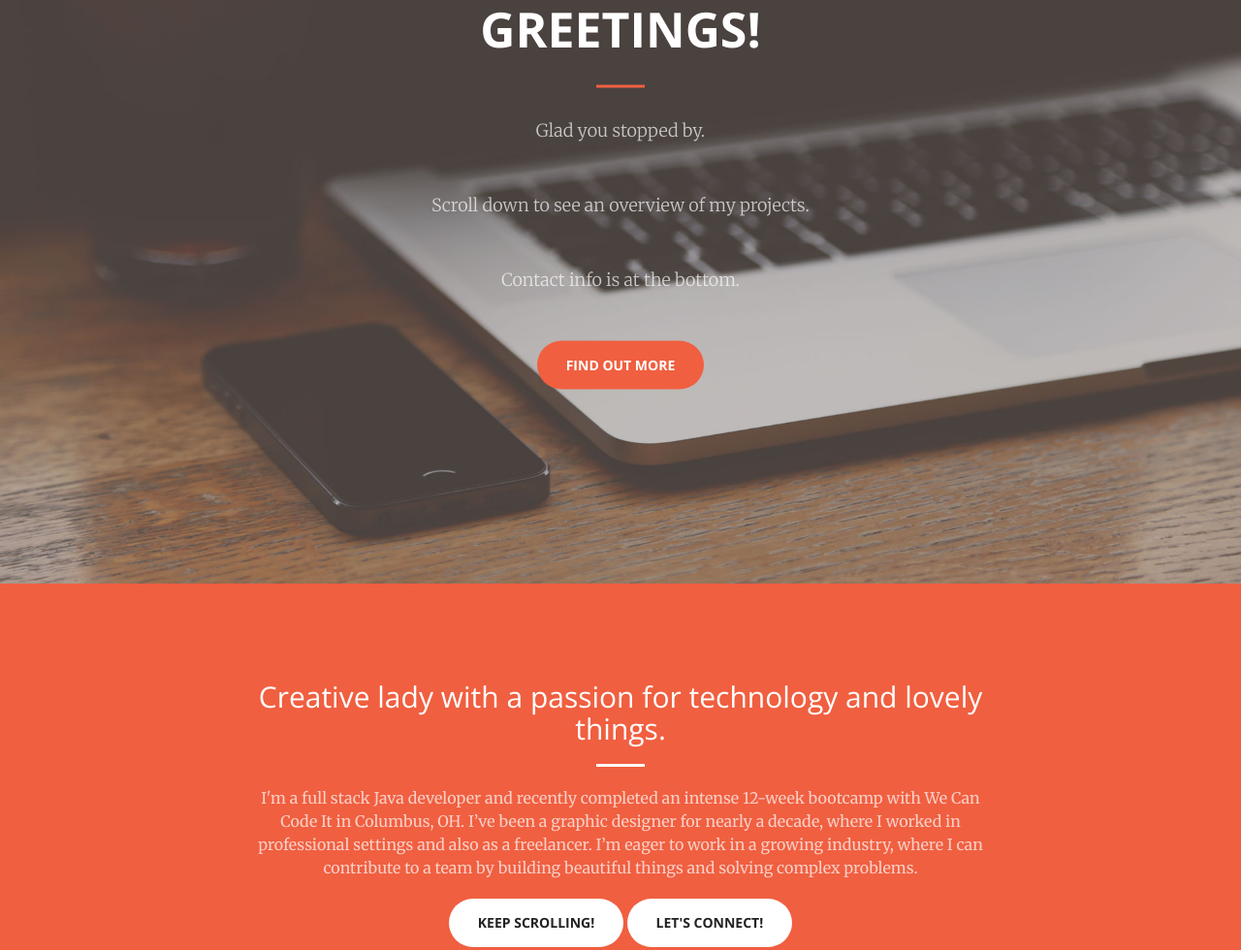
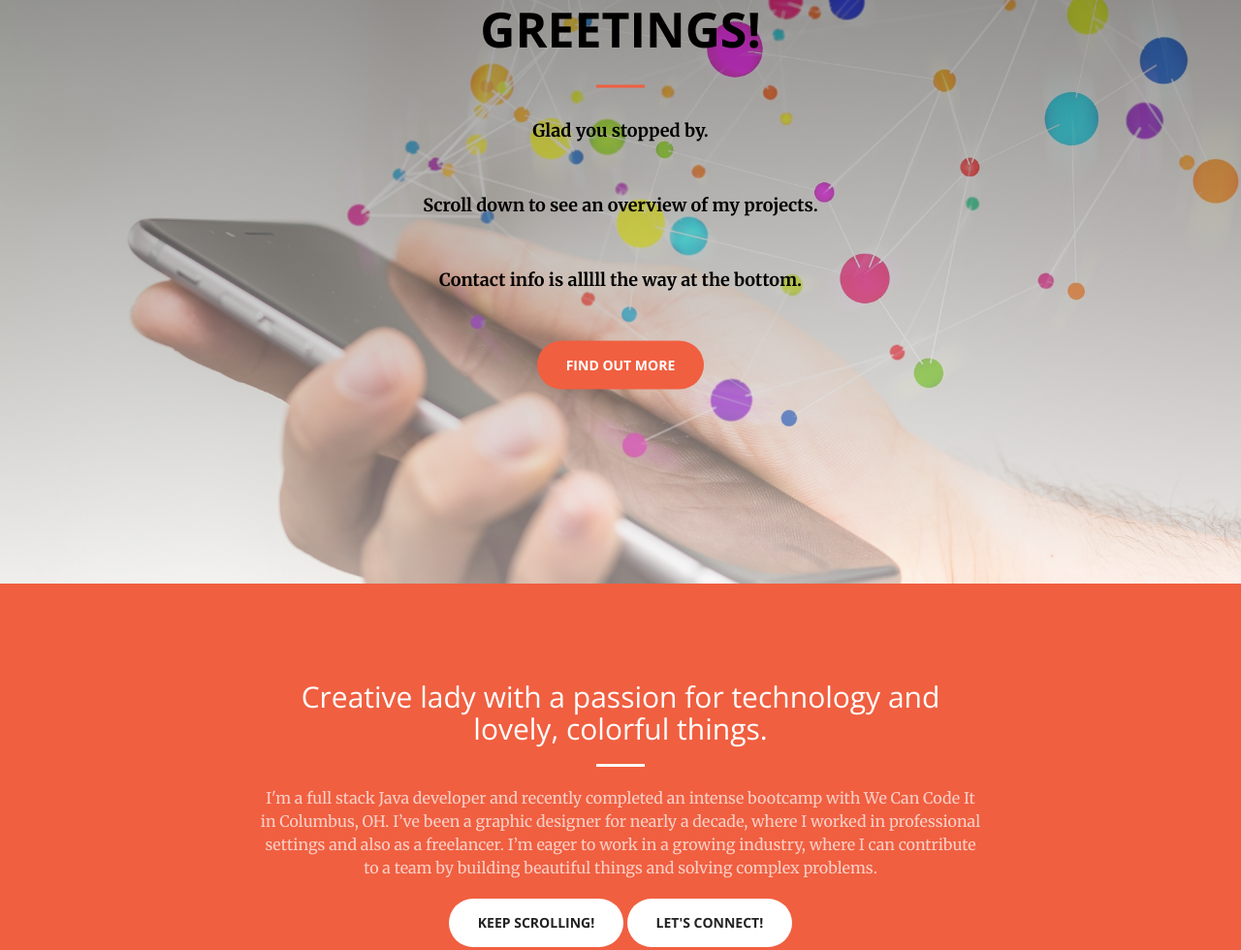
Before and after one commit to RainbowMoonbeams/RainbowMoonbeams.github.io, a website: page index.html in a window 1280 px wide. Shown: the part 198-1178 px from the top of the page at 97% size. Drawn offline with nearby package versions, Linux system fonts and the light colour scheme.

Commit message:
edited background image & readme file

```diff
--- a/css/creative.css
+++ b/css/creative.css
@@ -151,7 +151,8 @@ header {
   background-size: cover;
   -o-background-size: cover;
   background-position: center;
-  background-image: url('../img/header.jpg');
+  background-image: linear-gradient(rgba(0,0,0, 0.5), rgba(255, 255, 255, 0.5)),
+   url("../img/my-fullsize/colorfuldots.jpeg");
   text-align: center;
   color: white;
 }
@@ -167,15 +168,21 @@ header .header-content .header-content-inner h1 {
   margin-top: 0;
   margin-bottom: 0;
   font-size: 30px;
+  color: black;
+
 }
 header .header-content .header-content-inner hr {
   margin: 30px auto;
+
 }
 header .header-content .header-content-inner p {
   font-weight: 300;
   color: rgba(255, 255, 255, 0.7);
   font-size: 16px;
   margin-bottom: 50px;
+  color: black;
+  font-weight: bold;
+
 }
 @media (min-width: 768px) {
   header {
--- a/index.html
+++ b/index.html
@@ -75,7 +75,7 @@
                 <hr>
                 <p>Glad you stopped by.</p>
                 <p>Scroll down to see an overview of my projects.</p>
-                <p>Contact info is at the bottom.</p>
+                <p>Contact info is alllll the way at the bottom.</p>
                 <a href="#personal-statement" class="btn btn-primary btn-xl page-scroll">Find Out More</a>
             </div>
         </div>
@@ -85,9 +85,9 @@
         <div class="container">
             <div class="row">
                 <div class="col-lg-8 col-lg-offset-2 text-center">
-                    <h2 class="section-heading">Creative lady with a passion for technology and lovely things.</h2>
+                    <h2 class="section-heading">Creative lady with a passion for technology and lovely, colorful things.</h2>
                     <hr class="light">
-                    <p class="text-faded">I'm a full stack Java developer and recently completed an intense 12-week bootcamp with We Can Code It in Columbus, OH. I’ve been a graphic designer for nearly a decade, where I worked in professional settings and also as a freelancer. I’m eager to work in a growing industry, where I can contribute to a team by building beautiful things and solving complex problems.</p>
+                    <p class="text-faded">I'm a full stack Java developer and recently completed an intense bootcamp with We Can Code It in Columbus, OH. I’ve been a graphic designer for nearly a decade, where I worked in professional settings and also as a freelancer. I’m eager to work in a growing industry, where I can contribute to a team by building beautiful things and solving complex problems.</p>
                     <a href="#mad-skills" class="page-scroll btn btn-default btn-xl sr-button">Keep Scrolling!</a>
                     <a target="none" href="https://www.linkedin.com/in/meaghanrea/" class="page-scroll btn btn-default btn-xl sr-button">Let's Connect!</a>
                 </div>
```
Also changed, not shown: README.md, img/my-fullsize/colorfuldots.jpeg (added), img/my-fullsize/dots-in-hand.png (added), img/my-fullsize/lightsdropping.png (added), img/my-fullsize/lightsdropping2.png (added), img/my-fullsize/lines.png (added), 3 other files.
